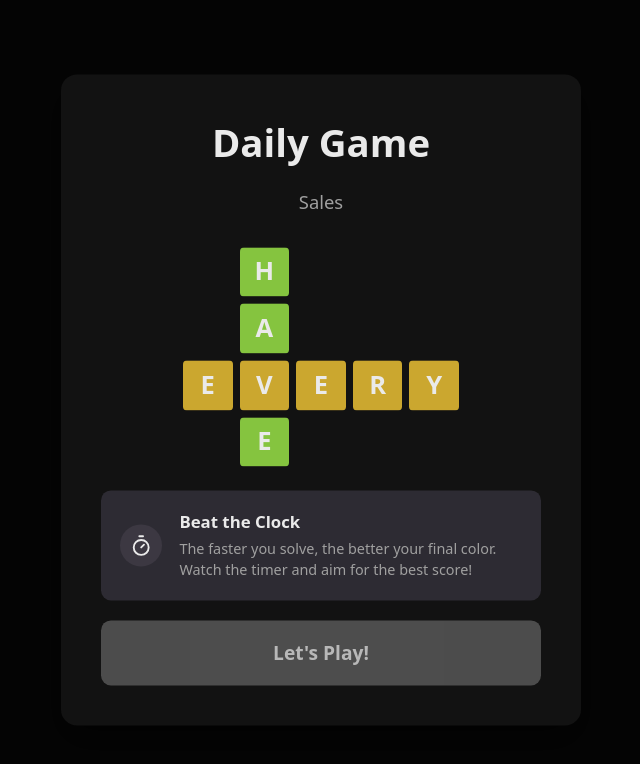
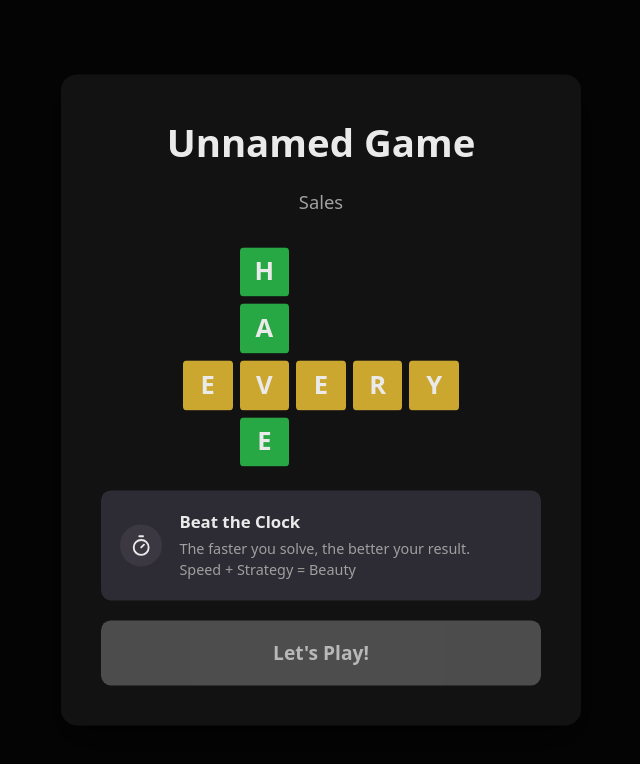
Before and after one commit to khushal-jagota/Daily_Game, a React (Vite) app: page / in a window 1280 px wide. Shown: the top 764 px of the page, without its empty margins (319-959 px from the left). Built offline with nearby package versions, Linux system fonts and the light colour scheme; no server answers; the database is empty.

Commit message:
Update StartupModal and canvasRenderer for consistency in game naming and instructions: Change modal title to "Unnamed Game" and refine instruction text for clarity. Update puzzle number display to reflect "Unnamed" for better alignment with game theme.

```diff
--- a/src/GameFlow/components/StartupModal.tsx
+++ b/src/GameFlow/components/StartupModal.tsx
@@ -160,7 +160,7 @@ const MiniGridCell = styled.div<{ $isEmpty: boolean; $animateCol?: boolean; $ani
   ${({ $animateCol, $animateRow, $isEmpty, theme }) => !$isEmpty && ($animateCol || $animateRow) && css`
     background-color: ${$animateRow
       ? (theme.completionStage3Background || highlightColorYellow)
-      : (theme.completionStage2Background || highlightColorGreen)};
+      : (theme.completionStage1Background || highlightColorGreen)};
     border-color: transparent;
   `}
 `;
@@ -418,7 +418,7 @@ const StartupModal: React.FC<StartupModalProps> = ({
             onKeyDown={handleKeyDown}
           >
             <HeaderGroup>
-              <ModalHeader id="modal-title">Daily Game</ModalHeader>
+              <ModalHeader id="modal-title">Unnamed Game</ModalHeader>
               <ThemeText id="theme-description" $visible={themeVisible}>
                 {themeName}
               </ThemeText>
@@ -434,7 +434,7 @@ const StartupModal: React.FC<StartupModalProps> = ({
                 <InstructionContent>
                   <InstructionTitle id="instruction-title">Beat the Clock</InstructionTitle>
                   <InstructionText>
-                    The faster you solve, the better your final color. Watch the timer and aim for the best score!
+                    The faster you solve, the better your result. <br /> Speed + Strategy = Beauty
                   </InstructionText>
                 </InstructionContent>
               </InstructionBox>
--- a/src/Sharing/utils/canvasRenderer.ts
+++ b/src/Sharing/utils/canvasRenderer.ts
@@ -305,7 +305,7 @@ export async function drawResultToCanvas(
     let puzzleThemeText = '';
 
     if (hasNumber) {
-        puzzleNumberText = `Puzzle #${data.puzzleNumber}`;
+        puzzleNumberText = `Unnamed #${data.puzzleNumber}`;
     }
     if (hasTheme) {
         puzzleThemeText = data.puzzleThemeName || '';
```
